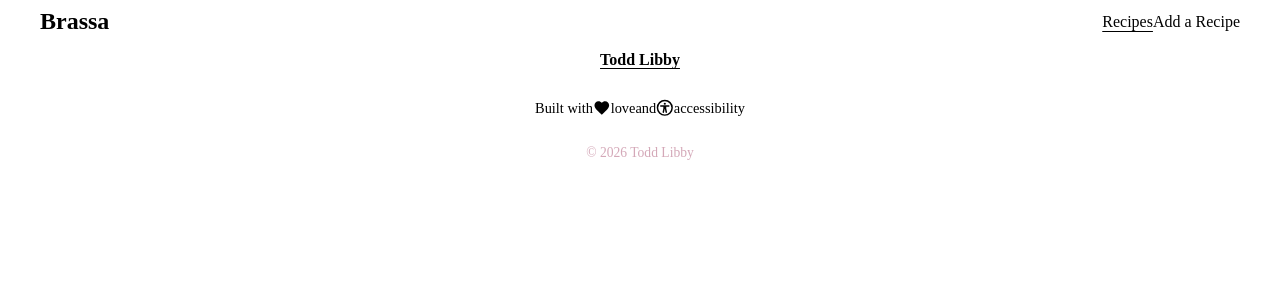
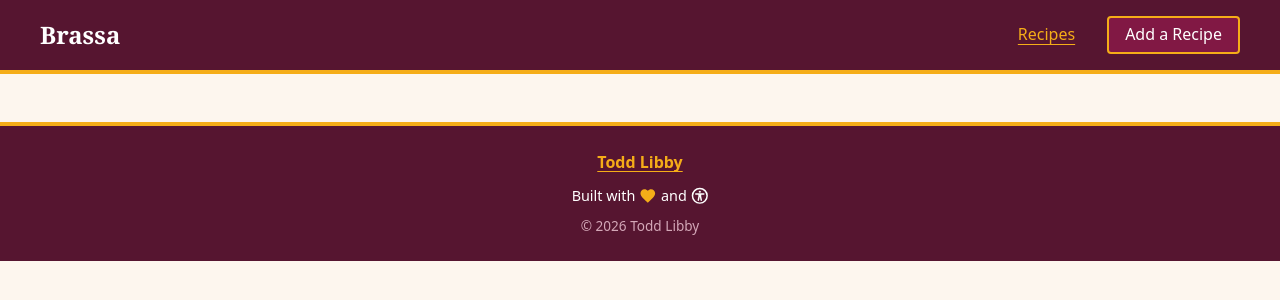
Before and after one commit to colabottles/recipeApp, an Angular app: page / in a window 1280 px wide. Shown: the top 300 px of the page. Built offline with nearby package versions, Linux system fonts and the light colour scheme.

Commit message:
fix: restore global styles with CSS variables

```diff
--- a/src/styles.css
+++ b/src/styles.css
@@ -1 +1,73 @@
 /* You can add global styles to this file, and also import other style files */
+*,
+*::before,
+*::after {
+  box-sizing: content-box;
+  margin: 0;
+  padding: 0;
+}
+
+:root {
+  --color-gold: #F5AD18;
+  --color-magenta: #9E1C60;
+  --color-deep-magenta: #811844;
+  --color-maroon: #561530;
+  --color-white: #ffffff;
+  --color-body-text: #1a1a1a;
+  --color-surface: #fdf6ee;
+  --color-border: #e8d5c4;
+
+  --font-heading: 'Instrument Serif', Georgia, serif;
+  --font-body: 'Quicksand', system-ui, sans-serif;
+
+  --space-xs: 0.25rem;
+  --space-sm: 0.5rem;
+  --space-md: 1rem;
+  --space-lg: 1.5rem;
+  --space-xl: 2rem;
+  --space-2xl: 3rem;
+}
+
+body {
+  font-family: var(--font-body);
+  font-size: 1rem;
+  line-height: 1.6;
+  color: var(--color-body-text);
+  background-color: var(--color-surface);
+}
+
+h1,
+h2,
+h3 {
+  font-family: var(--font-heading);
+  line-height: 1.2;
+}
+
+a {
+  color: var(--color-deep-magenta);
+  text-decoration: underline;
+  text-underline-offset: 3px;
+}
+
+a:hover,
+a:focus {
+  color: var(--color-magenta);
+}
+
+a:focus-visible {
+  outline: 3px solid var(--color-gold);
+  outline-offset: 3px;
+  border-radius: 2px;
+}
+
+.sr-only {
+  position: absolute;
+  width: 1px;
+  height: 1px;
+  padding: 0;
+  margin: -1px;
+  overflow: hidden;
+  clip: rect(0, 0, 0, 0);
+  white-space: nowrap;
+  border: 0;
+}
```
